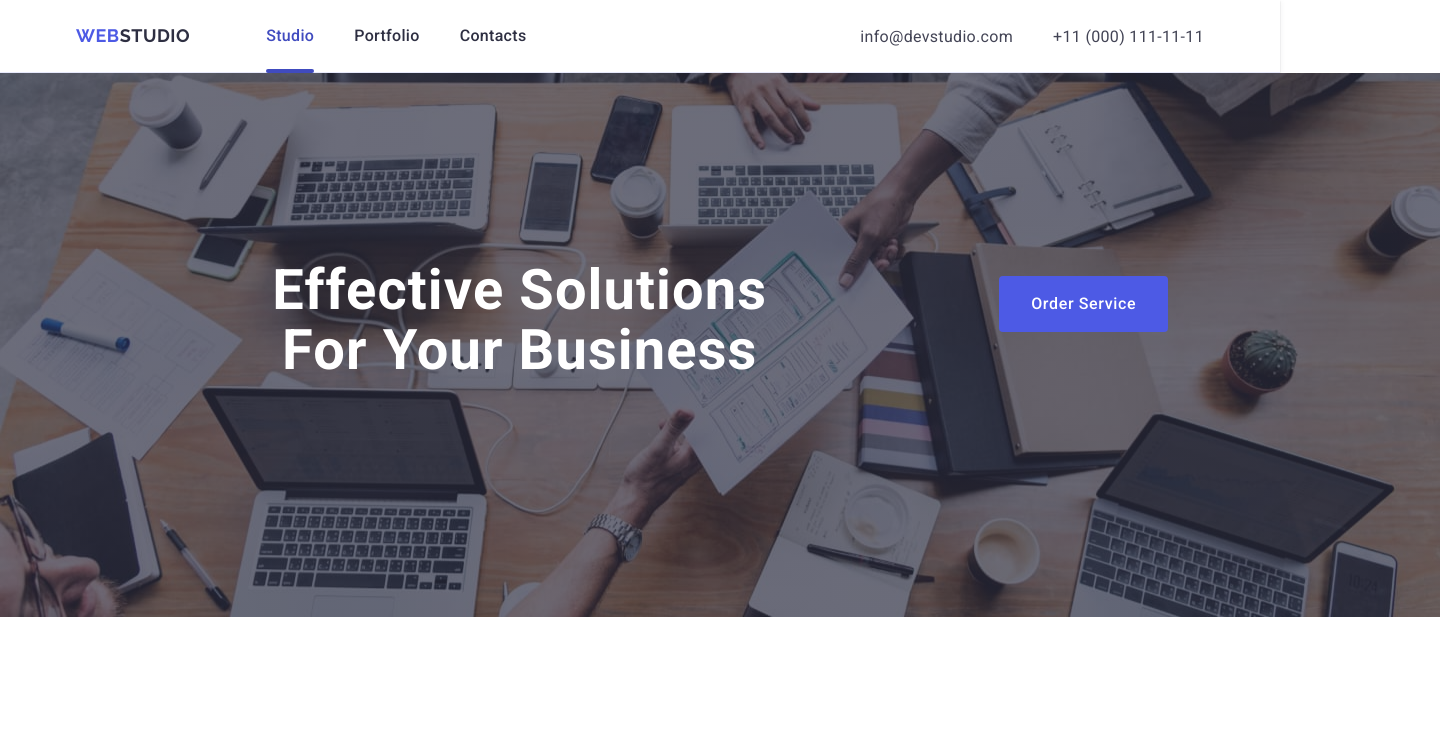
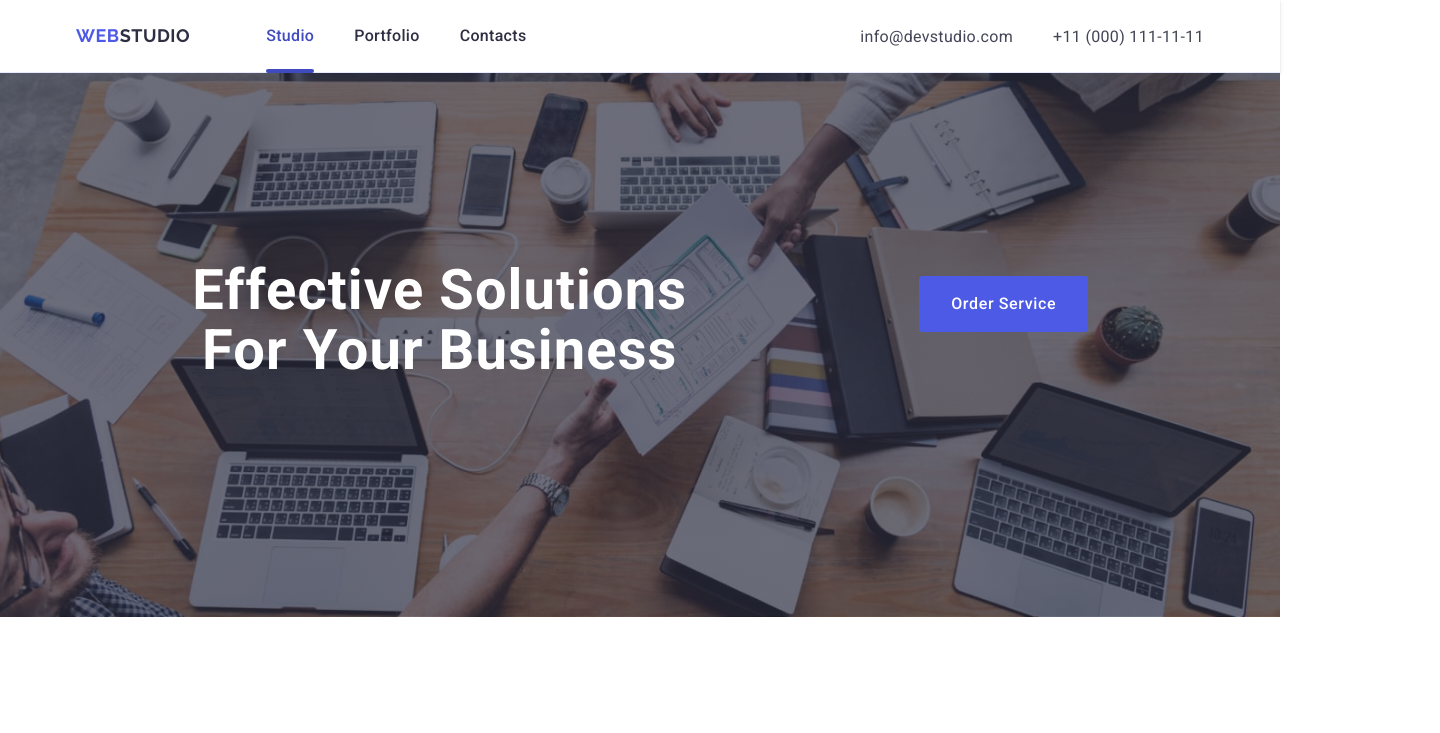
Before and after one commit to Tatyana-Bulgakova/my-first-project-4, a plain HTML site: page index.html in a window 1280 px wide. Shown: the top 733 px of the page, 1440 px wide, since content can reach past the window. Drawn offline with nearby package versions, Linux system fonts and the light colour scheme.

Commit message:
add index file

```diff
--- a/css/styles.css
+++ b/css/styles.css
@@ -145,7 +145,10 @@ img {
   box-sizing: content-box;
   padding-top: 188px;
   padding-bottom: 188px;
-  width: 1440px;
+  max-width: 1440px;
+  background-repeat: no-repeat;
+  background-position: center;
+  background-size: cover;
   background-image: linear-gradient(
       rgba(46, 47, 66, 0.7),
       rgba(46, 47, 66, 0.7)
@@ -455,7 +458,6 @@ img {
   max-width: 264px;
 }
 .container-text {
-  margin-left: 156px;
   margin-right: 120px;
 }
 
```
